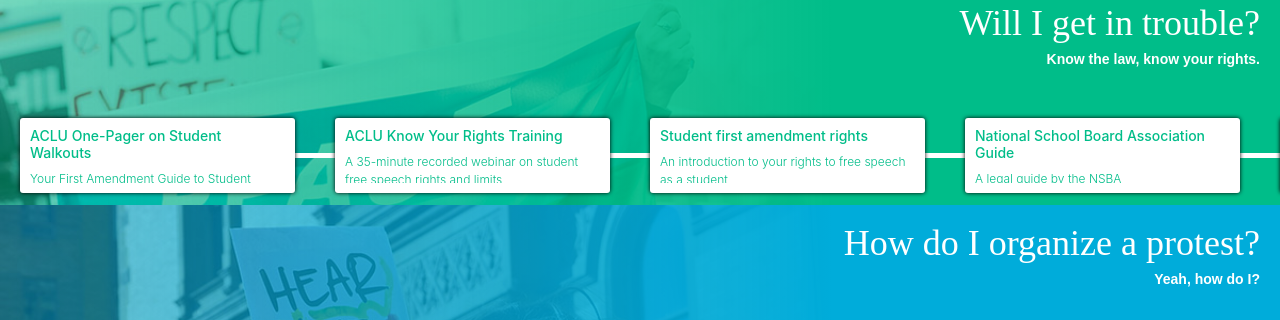
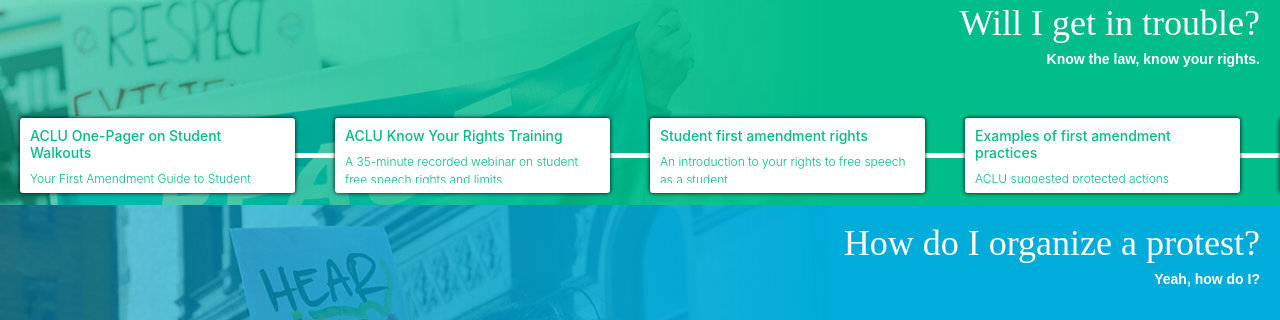
Before and after one commit to youthinfront/youthinfront-site, a Jekyll site: the page built from index.md, in a window 1280 px wide and 900 px high. Shown: the part 343-663 px from the top of the window. Built offline with Jekyll 4.4.1, drawn with Linux system fonts in a browser that asks for light colours; nearby versions of some CDN libraries.

Commit message:
added card

```diff
--- a/_posts/blog/2018-02-21-2-will-i-get-in-trouble.md
+++ b/_posts/blog/2018-02-21-2-will-i-get-in-trouble.md
@@ -15,6 +15,10 @@
         title: Student first amendment rights
         subtitle: An introduction to your rights to free speech as a student
         href: /will-i-get-in-trouble-first-amendment-rights.html
+    - content:
+        title: Examples of first amendment practices
+        subtitle: ACLU suggested protected actions
+        href: /student-first-amendment-rights.html
     - content:
         title: National School Board Association Guide
         subtitle: A legal guide by the NSBA
```
